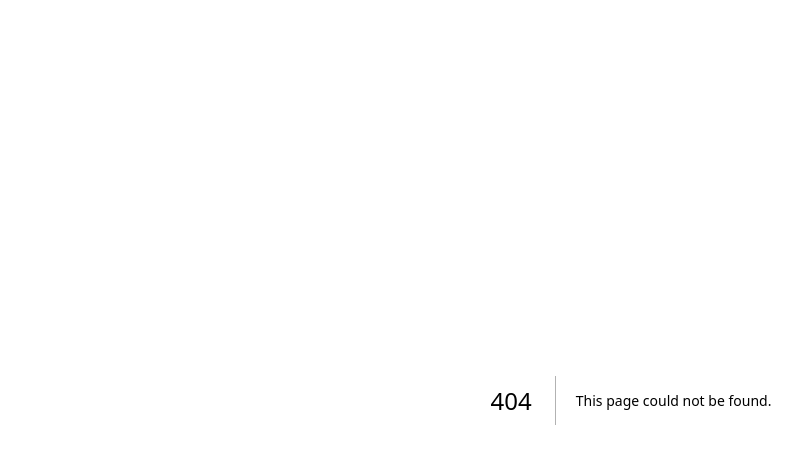
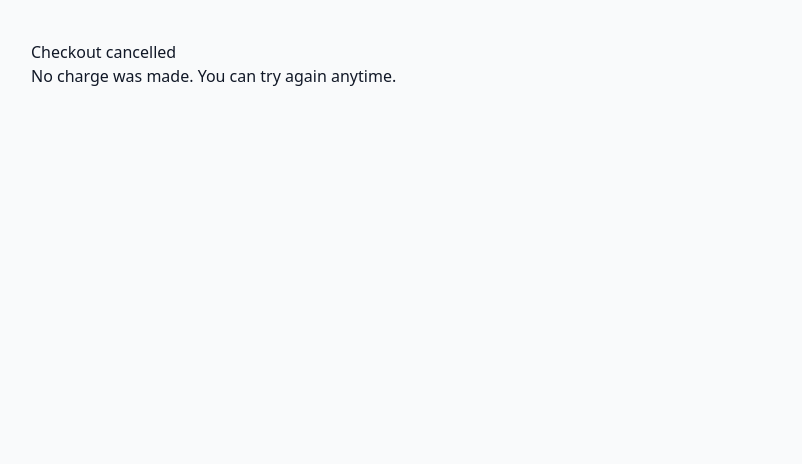
Before and after one commit to activeautism-ai/active-autism-ai, a Next.js app: page /cancel in a window 1280 px wide. Before the commit this address had no page. Shown: the top 464 px of the page, without its empty margins (9-811 px from the left). Built offline with nearby package versions, Linux system fonts and the light colour scheme.

Commit message:
Create page.tsx

```diff
--- /dev/null
+++ b/app/cancel/page.tsx
@@ -0,0 +1,8 @@
+export default function Page() {
+  return (
+    <div style={{padding:40}}>
+      <h1>Checkout cancelled</h1>
+      <p>No charge was made. You can try again anytime.</p>
+    </div>
+  );
+}
```
